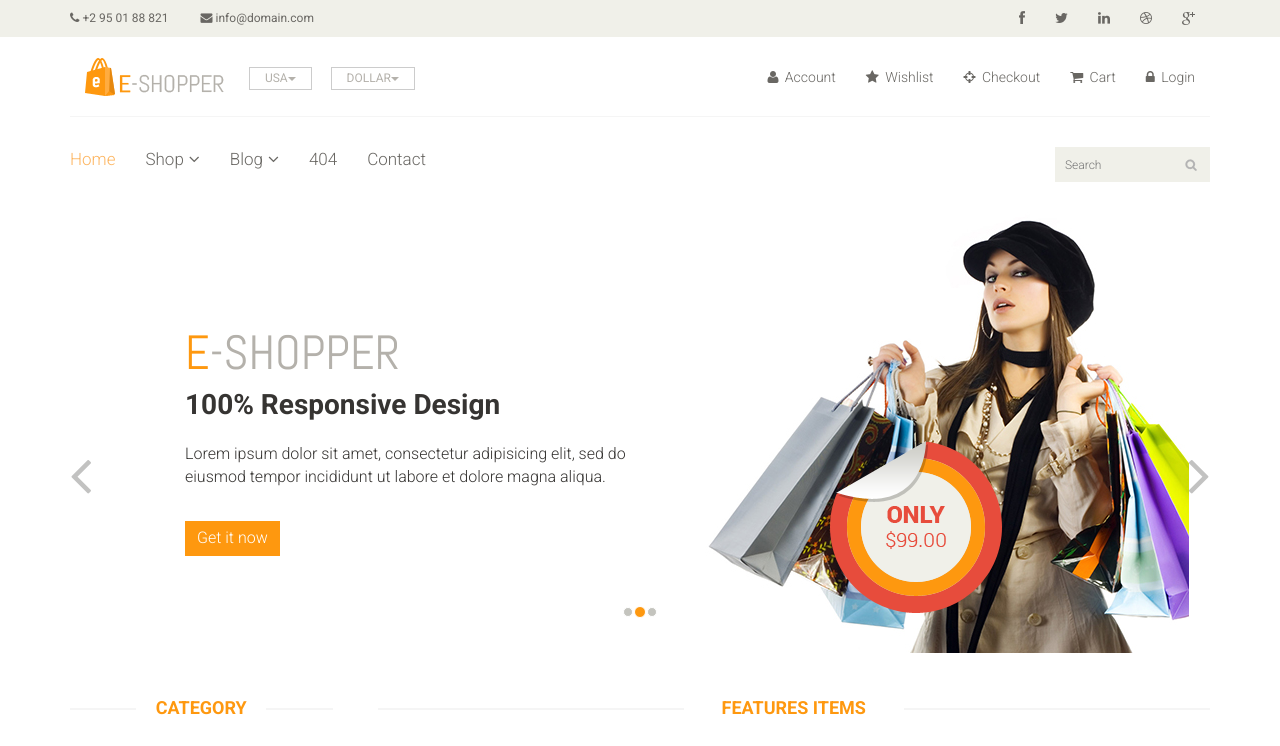
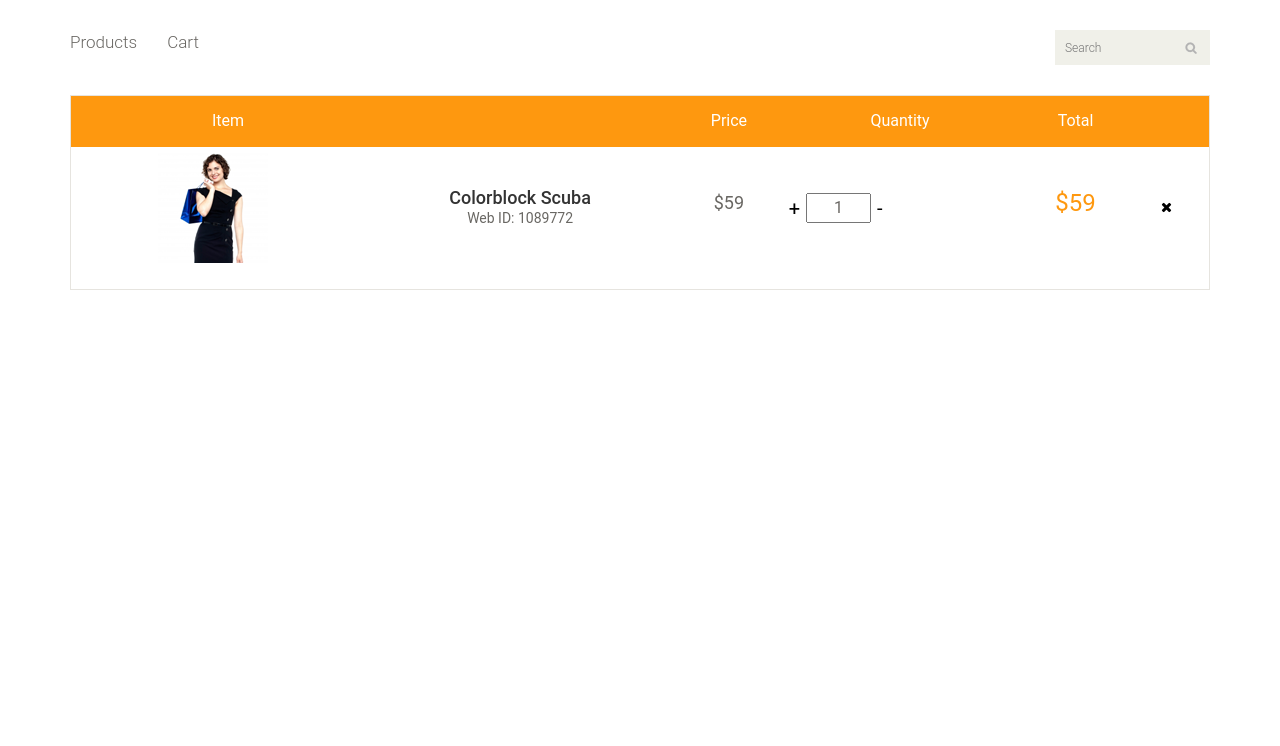
Before and after one commit to Phongkaka/shop-store-react, a React (Create React App) app: page /cart in a window 1280 px wide. Shown: the top 746 px of the page. Built offline with nearby package versions, Linux system fonts and the light colour scheme.

Commit message:
Update 10-18-2019 - update category - update ui cart - update router in header component

```diff
--- a/public/css/main.css
+++ b/public/css/main.css
@@ -1,16 +1,14 @@
-/*************************
-*******Typography******
-**************************/
-
-@import url(http://fonts.googleapis.com/css?family=Roboto:400,300,400italic,500,700,100);
-@import url(http://fonts.googleapis.com/css?family=Open+Sans:400,800,300,600,700);
-@import url(http://fonts.googleapis.com/css?family=Abel);
+
 body {
     font-family: 'Roboto', sans-serif;
     position: relative;
     font-weight: 400px;
 }
-
+button {
+    background: transparent;
+    border: none;
+    outline: none;
+}
 ul li {
     list-style: none;
 }
@@ -957,7 +955,10 @@ h2.title {
     border-top: 1px solid #F7F7F0;
 }
 
-.choose ul li a {
+.choose ul li button {
+    border: none;
+    background: transparent;
+    outline: none;
     color: #B3AFA8;
     font-family: 'Roboto', sans-serif;
     font-size: 13px;
@@ -965,11 +966,11 @@ h2.title {
     padding-right: 0;
 }
 
-.choose ul li a i {
+.choose ul li button i {
     margin-right: 5px;
 }
 
-.choose ul li a:hover {
+.choose ul li button:hover {
     background: none;
     color: #FE980F;
 }
@@ -1553,6 +1554,7 @@ h2.title {
     font-size: 16px;
     font-family: 'Roboto', sans-serif;
     font-weight: normal;
+    text-align: center;
 }
 
 #cart_items .cart_info .table.table-condensed thead tr {
@@ -1571,6 +1573,7 @@ h2.title {
     border-top: 0 none;
     vertical-align: inherit;
     margin-right: 5px;
+    text-align: center;
 }
 
 #cart_items .cart_info .image {
@@ -1594,7 +1597,8 @@ h2.title {
 
 #cart_items .cart_info .cart_price p {
     color: #696763;
-    font-size: 18px
+    font-size: 18px;
+    text-align: center;
 }
 
 #cart_items .cart_info .cart_total_price {
@@ -2440,3 +2444,11 @@ textarea {
 .contact-info .social-networks ul li a:hover {
     color: #FE980F;
 }
+
+.cart_quantity_button {
+    display: flex;
+}
+.cart_quantity_button button {
+    font-size: 20px;
+    justify-content: center;
+}
--- a/src/App.js
+++ b/src/App.js
@@ -1,8 +1,10 @@
-import React from 'react';
-import ProductList from './pages/products/index';
+import React from 'react'
+import Header from './components/header'
 
 export default function App() {
   return (
-    <ProductList/>
+    <div>
+      <Header />
+    </div>
   )
 }
--- a/src/components/header/index.js
+++ b/src/components/header/index.js
@@ -1,12 +1,55 @@
-import React, { useState } from 'react'
-
-import './style.css'
+import React from "react";
+import { BrowserRouter as Router, Route, Link } from "react-router-dom";
+import Products from "../../pages/products"
+import Cart from "../../pages/cart"
 
 export default function Header() {
-
   return (
-    <div>
-      header
-    </div>
-  )
+    <Router>
+      <header>
+        <div className="header-bottom">
+          <div className="container">
+            <div className="row">
+              <div className="col-sm-9">
+                <div className="navbar-header">
+                  <button
+                    type="button"
+                    className="navbar-toggle"
+                    data-toggle="collapse"
+                    data-target=".navbar-collapse"
+                  >
+                    <span className="sr-only">Toggle navigation</span>
+                    <span className="icon-bar" />
+                    <span className="icon-bar" />
+                    <span className="icon-bar" />
+                  </button>
+                </div>
+                <div className="mainmenu pull-left">
+                  <ul className="nav collapse navbar-collapse">
+                    <li>
+                      <Link to="/products">
+                        Products
+                      </Link>
+                    </li>
+                    <li>
+                    <Link to="/cart">
+                        Cart
+                      </Link>
+                    </li>
+                  </ul>
+                </div>
+              </div>
+              <div className="col-sm-3">
+                <div className="search_box pull-right">
+                  <input type="text" placeholder="Search" />
+                </div>
+              </div>
+            </div>
+          </div>
+        </div>
+        <Route path="/products" exact component={Products} />
+        <Route path="/cart" exact component={Cart} />
+      </header>
+    </Router>
+  );
 }
--- a/src/components/header/style.css
+++ /dev/null
@@ -1,3 +0,0 @@
-.nav-item {
-  padding-right: 20px;
-}
--- /dev/null
+++ b/src/pages/cart/index.js
@@ -0,0 +1,73 @@
+import React, { Component } from 'react'
+
+export default class Products extends Component {
+  constructor(props) {
+    super(props);
+
+    this.state = {
+
+    }
+  }
+
+  render() {
+    return (
+      <section id="cart_items">
+        <div className="container">
+          <div className="table-responsive cart_info">
+            <table className="table table-condensed">
+              <thead>
+                <tr className="cart_menu">
+                  <td className="image">Item</td>
+                  <td className="description" />
+                  <td className="price">Price</td>
+                  <td className="quantity">Quantity</td>
+                  <td className="total">Total</td>
+                  <td />
+                </tr>
+              </thead>
+              <tbody>
+                <tr>
+                  <td className="cart_product">
+                    <button type="button">
+                      <img src="images/cart/one.png" alt="cart" />
+                    </button>
+                  </td>
+                  <td className="cart_description">
+                    <h4>
+                      Colorblock Scuba
+                    </h4>
+                    <p>Web ID: 1089772</p>
+                  </td>
+                  <td className="cart_price">
+                    <p>$59</p>
+                  </td>
+                  <td className="cart_quantity">
+                    <div className="cart_quantity_button">
+                      <button className="cart_quantity_up">+</button>
+                      <input
+                        className="cart_quantity_input"
+                        type="text" name="quantity"
+                        defaultValue={1}
+                        autoComplete="off"
+                        size={2}
+                      />
+                      <button className="cart_quantity_down">-</button>
+                    </div>
+                  </td>
+                  <td className="cart_total">
+                    <p className="cart_total_price">$59</p>
+                  </td>
+                  <td className="cart_delete">
+                    <button className="cart_quantity_delete">
+                      <i className="fa fa-times" />
+                    </button>
+                  </td>
+                </tr>
+              </tbody>
+            </table>
+          </div>
+        </div>
+      </section>
+    )
+  }
+}
--- a/src/pages/products/index.js
+++ b/src/pages/products/index.js
@@ -1,20 +1,14 @@
 import React, { Component } from 'react'
-import ItemProduct from './item-product/index'
-import Categorries from '../../components/categories/index'
+import ItemProduct from './item-product'
+import Categorries from '../../components/categories'
 
-export default class Products extends Component {
-
-  constructor(props) {
-    super(props);
-
-    this.state = {
-      products: [
+const products = [
   {
     id: 1,
     name: "Easy Polo Black Edition",
     img: "/images/shop/product7.jpg",
     price: 55,
-          categoryId: 1,
+    categoryId: 2,
   },
   {
     id: 2,
@@ -39,16 +33,28 @@ export default class Products extends Component {
   },
   {
     id: 5,
-          name: "Easy Polo Black Edition",
+    name: "ao xau ry ai mua",
+    img: "/images/product-details/1.jpg",
+    price: 10,
+    categoryId: 1,
+  },
+  {
+    id: 6,
+    name: "vu cc",
     img: "/images/product-details/1.jpg",
     price: 55,
-          categoryId: 1,
+    categoryId: 3,
   }
-      ],
-      categories: [
+];
+
+const categories = [
+  {
+    id: 0,
+    name: "All",
+  },
   {
     id: 1,
-          name: "Mens"
+    name: "Mens",
   },
   {
     id: 2,
@@ -62,17 +68,33 @@ export default class Products extends Component {
     id: 4,
     name: "Clothing"
   }
-      ]
+];
+
+export default class Products extends Component {
+  constructor(props) {
+    super(props);
+
+    this.state = {
+      products,
+      categories
     }
   }
 
+  onChangeProduct = (id) => {
+    this.setState({products:
+      products.filter(product =>
+        product.categoryId === id
+      )}
+    )
+    if (id === 0) {
+      this.setState({products})
+    }
+  }
   render() {
     return (
       <div>
-        <header id="header">
-          {/*header*/}
+        {/* <header id="header">
           <div className="header_top">
-            {/*header_top*/}
             <div className="container">
               <div className="row">
                 <div className="col-sm-6">
@@ -97,9 +119,7 @@ export default class Products extends Component {
               </div>
             </div>
           </div>
-          {/*/header_top*/}
           <div className="header-middle">
-            {/*header-middle*/}
             <div className="container">
               <div className="row">
                 <div className="col-md-4 clearfix">
@@ -143,9 +163,7 @@ export default class Products extends Component {
               </div>
             </div>
           </div>
-          {/*/header-middle*/}
           <div className="header-bottom">
-            {/*header-bottom*/}
             <div className="container">
               <div className="row">
                 <div className="col-sm-9">
@@ -190,11 +208,9 @@ export default class Products extends Component {
               </div>
             </div>
           </div>
-          {/*/header-bottom*/}
-        </header>
+        </header> */}
         {/*/header*/}
-        <section id="slider">
-          {/*slider*/}
+        {/* <section id="slider">
           <div className="container">
             <div className="row">
               <div className="col-sm-12">
@@ -252,7 +268,8 @@ export default class Products extends Component {
               </div>
             </div>
           </div>
-        </section>
+        </section> */}
+
         {/*/slider*/}
         <section>
           <div className="container">
@@ -260,7 +277,7 @@ export default class Products extends Component {
               <div className="col-sm-3">
                 <div className="left-sidebar">
                   <h2>Category</h2>
-                  <Categorries categories={this.state.categories} />
+                  <Categorries categories={this.state.categories} onChangeProduct={this.onChangeProduct} />
                 </div>
               </div>
               <div className="col-sm-9 padding-right">
@@ -274,8 +291,7 @@ export default class Products extends Component {
             </div>
           </div>
         </section>
-        <footer id="footer">
-          {/*Footer*/}
+        {/* <footer id="footer">
           <div className="footer-widget">
             <div className="container">
               <div className="row">
@@ -348,8 +364,7 @@ export default class Products extends Component {
               </div>
             </div>
           </div>
-        </footer>
-        {/*/Footer*/}
+        </footer> */}
       </div>
     )
   }
--- a/src/pages/products/item-product/index.js
+++ b/src/pages/products/item-product/index.js
@@ -1,9 +1,10 @@
 import React, { Component } from 'react'
+import { Link } from 'react-router-dom'
 
 export default class ItemProduct extends Component {
 
     render() {
-        let { name, categoryId, img, price} = this.props.product;
+        let { name, img, price} = this.props.product;
         return (
             <div className="col-sm-4">
                 <div className="product-image-wrapper">
@@ -12,20 +13,38 @@ export default class ItemProduct extends Component {
                             <img src={img} alt="" />
                             <h2>{price}</h2>
                             <p>{name}</p>
-                            <a href="#" className="btn btn-default add-to-cart"><i className="fa fa-shopping-cart" />Add to cart</a>
+                            <Link
+                                to="/cart"
+                                className="btn btn-default add-to-cart"
+                            >
+                                <i className="fa fa-shopping-cart" />Add to cart
+                            </Link>
                         </div>
                         <div className="product-overlay">
                             <div className="overlay-content">
                                 <h2>{price}</h2>
                                 <p>{name}</p>
-                                <a href="#" className="btn btn-default add-to-cart"><i className="fa fa-shopping-cart" />Add to cart</a>
+                                <Link
+                                    to="/cart"
+                                    className="btn btn-default add-to-cart"
+                                >
+                                    <i className="fa fa-shopping-cart" />Add to cart
+                                </Link>
                             </div>
                         </div>
                     </div>
                     <div className="choose">
                         <ul className="nav nav-pills nav-justified">
-                            <li><a href="#"><i className="fa fa-plus-square" />Add to wishlist</a></li>
-                            <li><a href="#"><i className="fa fa-plus-square" />Add to compare</a></li>
+                            <li>
+                                <button type="button">
+                                    <i className="fa fa-plus-square" />Add to wishlist
+                                </button>
+                            </li>
+                            <li>
+                                <button>
+                                    <i className="fa fa-plus-square" />Add to compare
+                                </button>
+                            </li>
                         </ul>
                     </div>
                 </div>
```
Also changed, not shown: src/components/categories/index.js (+10 -8 lines). Lines whose indentation alone changed are shown as unchanged.
